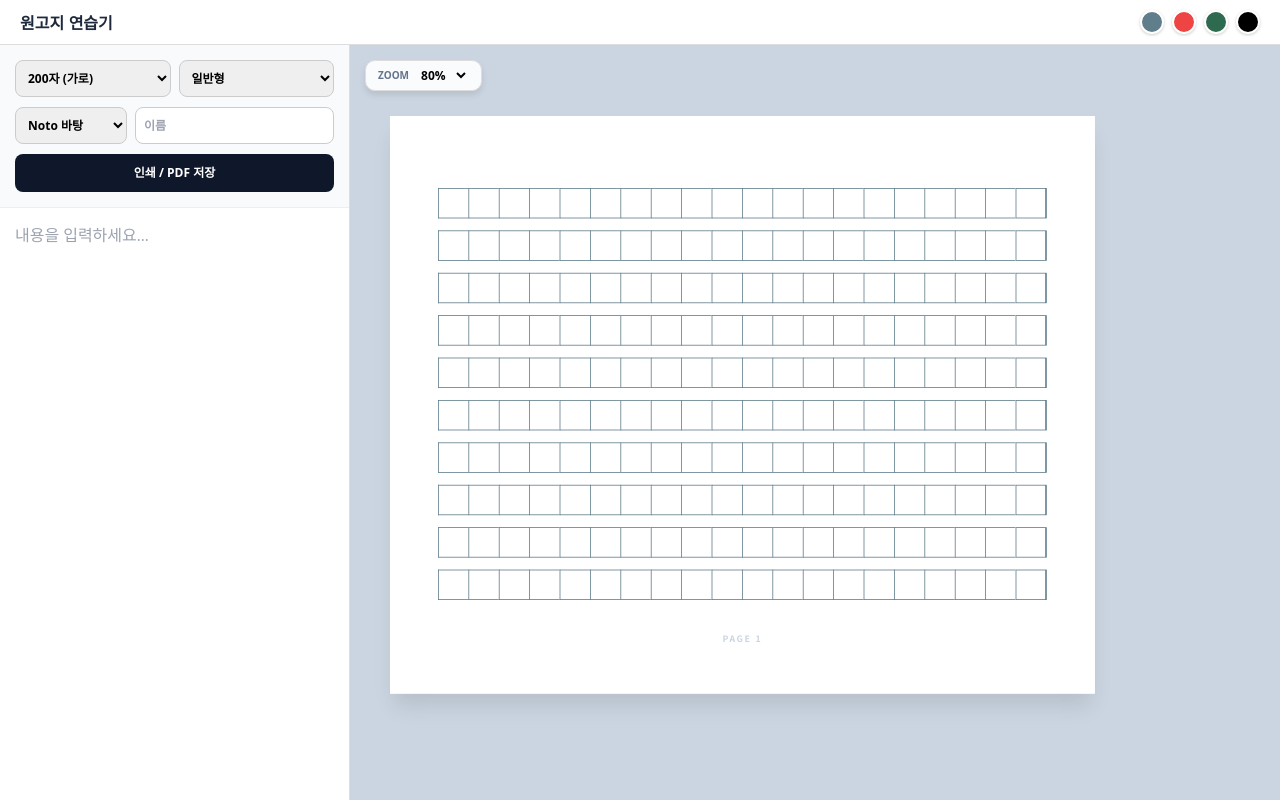
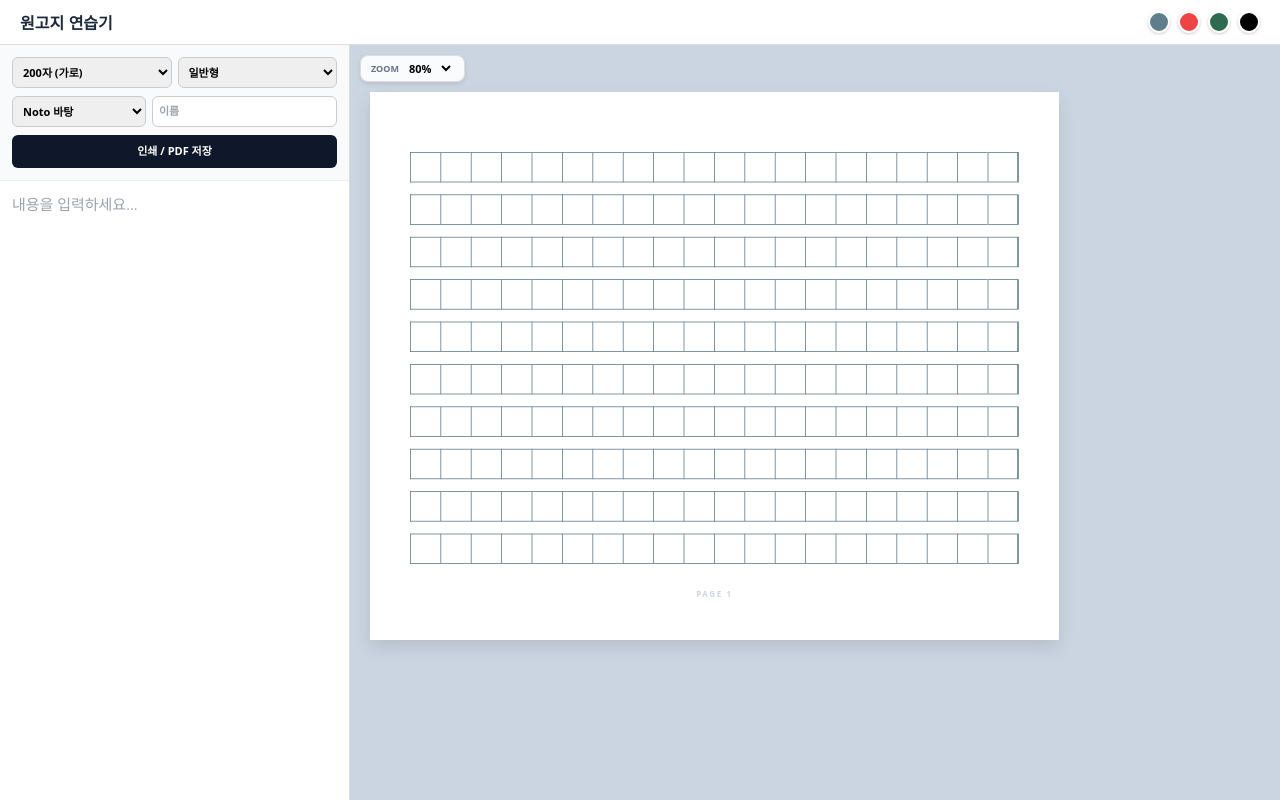
Before and after one commit to 02100korean/wongoji_s, a React (Create React App) app: page / in a window 1280 px wide. Built offline with nearby package versions, Linux system fonts and the light colour scheme.

Commit message:
App.js 업데이트

```diff
--- a/src/App.js
+++ b/src/App.js
@@ -6,7 +6,6 @@ const App = () => {
   const [gridType, setGridType] = useState('200');
   const [viewMode, setViewMode] = useState('traditional');
   const [lineColor, setLineColor] = useState('#607d8b');
-  // 기본 폰트를 Noto Serif KR(바탕)로 설정
   const [fontFamily, setFontFamily] = useState("'Noto Serif KR', serif");
   const [zoom, setZoom] = useState(0.8);
 
@@ -55,7 +54,7 @@ const App = () => {
         borderRight: (isLastCol || isGridMode) ? `1.2px solid ${lineColor}` : 'none',
         display: 'flex', alignItems: 'center', justifyContent: 'center',
         fontSize: '22px', backgroundColor: 'white', boxSizing: 'border-box',
-        fontFamily: fontFamily // 선택된 Noto 폰트 적용
+        fontFamily: fontFamily
     };
     if (!cellData || cellData.type === 'empty') return <div key={key} style={cellStyle}></div>;
     if (cellData.type === 'pair') {
@@ -71,20 +70,50 @@ const App = () => {
 
   return (
     <div className={`app-root ${gridType === '200' ? 'p-landscape' : 'p-portrait'}`} style={{ display: 'flex', flexDirection: 'column', height: '100vh', backgroundColor: '#e2e8f0', overflow: 'hidden' }}>
-      {/* Google Fonts 로드 */}
       <style>{`
         @import url('https://fonts.googleapis.com/css2?family=Noto+Sans+KR:wght@400;700&family=Noto+Serif+KR:wght@400;700&display=swap');
 
-        .manuscript-main::-webkit-scrollbar { width: 12px; height: 12px; }
+        /* 스크롤바 설정 */
+        .manuscript-main::-webkit-scrollbar { width: 10px; height: 10px; }
         .manuscript-main::-webkit-scrollbar-track { background: #cbd5e1; }
-        .manuscript-main::-webkit-scrollbar-thumb { background: #475569; border-radius: 6px; border: 3px solid #cbd5e1; }
+        .manuscript-main::-webkit-scrollbar-thumb { background: #475569; border-radius: 6px; border: 2px solid #cbd5e1; }
 
         main { touch-action: pan-x pan-y; }
+
+        /* 반응형 레이아웃 핵심 */
+        .main-container {
+          display: flex;
+          flex: 1;
+          flex-direction: row; /* 기본 데스크탑: 가로 배열 */
+          overflow: hidden;
+        }
+
+        .sidebar {
+          width: 350px;
+          background-color: white;
+          border-right: 1px solid #ddd;
+          display: flex;
+          flex-direction: column;
+          height: 100%;
+          z-index: 30;
+        }
+
+        @media (max-width: 768px) {
+          .main-container {
+            flex-direction: column; /* 모바일: 세로 배열 */
+          }
+          .sidebar {
+            width: 100%;
+            height: 40%; /* 모바일에서 입력창 높이 조절 */
+            border-right: none;
+            border-bottom: 1px solid #ddd;
+          }
+        }
 
         @media print {
           .no-print { display: none !important; }
           body, html { margin: 0 !important; background: white !important; overflow: visible !important; }
-          .app-root, main { display: block !important; overflow: visible !important; height: auto !important; width: 100% !important; background: white !important; }
+          .app-root, .main-container, main { display: block !important; overflow: visible !important; height: auto !important; width: 100% !important; background: white !important; }
           div[style*="transform"] { transform: scale(1) !important; }
           .p-landscape { @page { size: auto; margin: 10mm; } }
           .p-portrait { @page { size: auto; margin: 10mm; } }
@@ -97,59 +126,61 @@ const App = () => {
         <div style={{ fontWeight: '900', color: '#1e293b', fontFamily: "'Noto Sans KR', sans-serif" }}>원고지 연습기</div>
         <div style={{ display: 'flex', gap: '8px' }}>
           {['#607d8b', '#ef4444', '#2d6a4f', '#000000'].map(c => (
-            <button key={c} onClick={() => setLineColor(c)} style={{ width: '24px', height: '24px', borderRadius: '50%', border: '2px solid white', boxShadow: '0 1px 3px rgba(0,0,0,0.2)', cursor: 'pointer', backgroundColor: c }} />
+            <button key={c} onClick={() => setLineColor(c)} style={{ width: '22px', height: '22px', borderRadius: '50%', border: '2px solid white', boxShadow: '0 1px 3px rgba(0,0,0,0.2)', cursor: 'pointer', backgroundColor: c }} />
           ))}
         </div>
       </header>
 
-      <div style={{ flex: 1, display: 'flex', flexDirection: 'row', overflow: 'hidden' }}>
-        {/* 사이드바 */}
-        <aside className="no-print" style={{ width: '350px', backgroundColor: 'white', borderRight: '1px solid #ddd', display: 'flex', flexDirection: 'column', height: '100%' }}>
-          <div style={{ padding: '15px', backgroundColor: '#f8fafc', borderBottom: '1px solid #eee', display: 'flex', flexDirection: 'column', gap: '10px' }}>
-            <div style={{ display: 'grid', gridTemplateColumns: '1fr 1fr', gap: '8px' }}>
-              <select value={gridType} onChange={e => setGridType(e.target.value)} style={{ padding: '8px', borderRadius: '8px', border: '1px solid #ccc', fontSize: '12px', fontWeight: 'bold' }}>
+      <div className="main-container">
+        {/* 사이드바 (입력창) */}
+        <aside className="sidebar no-print">
+          <div style={{ padding: '12px', backgroundColor: '#f8fafc', borderBottom: '1px solid #eee', display: 'flex', flexDirection: 'column', gap: '8px' }}>
+            <div style={{ display: 'grid', gridTemplateColumns: '1fr 1fr', gap: '6px' }}>
+              <select value={gridType} onChange={e => setGridType(e.target.value)} style={{ padding: '6px', borderRadius: '6px', border: '1px solid #ccc', fontSize: '11px', fontWeight: 'bold' }}>
                 <option value="200">200자 (가로)</option>
                 <option value="400">400자 (세로)</option>
               </select>
-              <select value={viewMode} onChange={e => setViewMode(e.target.value)} style={{ padding: '8px', borderRadius: '8px', border: '1px solid #ccc', fontSize: '12px', fontWeight: 'bold' }}>
+              <select value={viewMode} onChange={e => setViewMode(e.target.value)} style={{ padding: '6px', borderRadius: '6px', border: '1px solid #ccc', fontSize: '11px', fontWeight: 'bold' }}>
                 <option value="traditional">일반형</option>
                 <option value="feedback">피드백용</option>
                 <option value="grid">격자형</option>
               </select>
             </div>
-            <div style={{ display: 'flex', gap: '8px' }}>
+            <div style={{ display: 'flex', gap: '6px' }}>
               <select
                 value={fontFamily}
                 onChange={e => setFontFamily(e.target.value)}
-                style={{ padding: '8px', borderRadius: '8px', border: '1px solid #ccc', fontSize: '12px', fontWeight: 'bold', width: '45%' }}
+                style={{ padding: '6px', borderRadius: '6px', border: '1px solid #ccc', fontSize: '11px', fontWeight: 'bold', width: '45%' }}
               >
                 <option value="'Noto Serif KR', serif">Noto 바탕</option>
                 <option value="'Noto Sans KR', sans-serif">Noto 고딕</option>
               </select>
-              <input type="text" value={studentName} onChange={e => setStudentName(e.target.value)} placeholder="이름" style={{ flex: 1, padding: '8px', borderRadius: '8px', border: '1px solid #ccc', fontSize: '12px', fontWeight: 'bold' }} />
+              <input type="text" value={studentName} onChange={e => setStudentName(e.target.value)} placeholder="이름" style={{ flex: 1, padding: '6px', borderRadius: '6px', border: '1px solid #ccc', fontSize: '11px', fontWeight: 'bold' }} />
             </div>
-            <button onClick={() => window.print()} style={{ backgroundColor: '#0f172a', color: 'white', padding: '10px', borderRadius: '8px', fontSize: '12px', fontWeight: 'bold', border: 'none', cursor: 'pointer' }}>인쇄 / PDF 저장</button>
+            <button onClick={() => window.print()} style={{ backgroundColor: '#0f172a', color: 'white', padding: '8px', borderRadius: '6px', fontSize: '11px', fontWeight: 'bold', border: 'none', cursor: 'pointer' }}>인쇄 / PDF 저장</button>
           </div>
           <textarea
             value={content}
             onChange={e => setContent(e.target.value)}
-            style={{ flex: 1, padding: '15px', border: 'none', outline: 'none', resize: 'none', fontSize: '16px', lineHeight: '1.6', fontFamily }}
+            style={{ flex: 1, padding: '12px', border: 'none', outline: 'none', resize: 'none', fontSize: '15px', lineHeight: '1.6', fontFamily }}
             placeholder="내용을 입력하세요..."
           />
         </aside>
 
         {/* 원고지 영역 */}
         <main className="manuscript-main" style={{ flex: 1, overflow: 'auto', position: 'relative', backgroundColor: '#cbd5e1' }}>
-          <div className="no-print" style={{ position: 'sticky', top: '15px', left: '15px', zIndex: 50, backgroundColor: 'rgba(255,255,255,0.9)', padding: '5px 12px', borderRadius: '10px', boxShadow: '0 4px 6px rgba(0,0,0,0.1)', display: 'flex', alignItems: 'center', gap: '8px', width: 'fit-content', border: '1px solid #ddd' }}>
-            <span style={{ fontSize: '10px', fontWeight: '800', color: '#64748b' }}>ZOOM</span>
-            <select value={zoom} onChange={e => setZoom(parseFloat(e.target.value))} style={{ border: 'none', backgroundColor: 'transparent', fontSize: '12px', fontWeight: '900', cursor: 'pointer' }}>
+          {/* 줌 컨트롤 (왼쪽 상단 고정) */}
+          <div className="no-print" style={{ position: 'sticky', top: '10px', left: '10px', zIndex: 50, backgroundColor: 'rgba(255,255,255,0.9)', padding: '4px 10px', borderRadius: '8px', boxShadow: '0 2px 4px rgba(0,0,0,0.1)', display: 'flex', alignItems: 'center', gap: '6px', width: 'fit-content', border: '1px solid #ddd' }}>
+            <span style={{ fontSize: '9px', fontWeight: '800', color: '#64748b' }}>ZOOM</span>
+            <select value={zoom} onChange={e => setZoom(parseFloat(e.target.value))} style={{ border: 'none', backgroundColor: 'transparent', fontSize: '11px', fontWeight: '900', cursor: 'pointer' }}>
               {[0.3, 0.4, 0.5, 0.6, 0.7, 0.8, 0.9, 1.0].map(v => (
                 <option key={v} value={v}>{Math.round(v * 100)}%</option>
               ))}
             </select>
           </div>
 
-          <div style={{ display: 'inline-block', minWidth: '100%', minHeight: '100%', padding: '40px' }}>
+          {/* 원고지 배치 (상하좌우 스크롤 가능) */}
+          <div style={{ display: 'inline-block', minWidth: '100%', padding: '20px' }}>
             <div style={{ transform: `scale(${zoom})`, transformOrigin: 'top left', transition: 'transform 0.15s ease' }}>
                 <ManuscriptContainer text={content} gridType={gridType} viewMode={viewMode} lineColor={lineColor} name={studentName} fontFamily={fontFamily} processToCells={processToCells} renderCell={renderCell} />
             </div>
@@ -169,12 +200,12 @@ const ManuscriptContainer = ({ text, gridType, viewMode, lineColor, name, fontFa
     const rowGap = viewMode === 'feedback' ? '30px' : viewMode === 'traditional' ? '15px' : '0px';
 
     return (
-      <div style={{ display: 'inline-flex', flexDirection: 'column', alignItems: 'center', backgroundColor: 'white', boxShadow: '0 20px 25px -5px rgba(0,0,0,0.1)' }}>
+      <div style={{ display: 'inline-flex', flexDirection: 'column', alignItems: 'center', backgroundColor: 'white', boxShadow: '0 10px 20px rgba(0,0,0,0.1)' }}>
         {Array.from({ length: pageCount }).map((_, p) => (
           <div key={p} className="page-unit" style={{ display: 'flex', flexDirection: 'column', alignItems: 'center' }}>
-            <div style={{ backgroundColor: 'white', display: 'flex', flexDirection: 'column', alignItems: 'center', padding: '60px', width: 'max-content' }}>
-              <div style={{ width: '100%', display: 'flex', justifyContent: 'end', marginBottom: '30px' }}>
-                {p === 0 && name && <div style={{ borderBottom: '2px solid black', padding: '0 30px 5px 30px', fontSize: '18px', fontWeight: 'bold', fontFamily }}>이름: {name}</div>}
+            <div style={{ backgroundColor: 'white', display: 'flex', flexDirection: 'column', alignItems: 'center', padding: '50px', width: 'max-content' }}>
+              <div style={{ width: '100%', display: 'flex', justifyContent: 'end', marginBottom: '25px' }}>
+                {p === 0 && name && <div style={{ borderBottom: '2px solid black', padding: '0 25px 5px 25px', fontSize: '18px', fontWeight: 'bold', fontFamily }}>이름: {name}</div>}
               </div>
               <div style={{ display: 'flex', flexDirection: 'column', gap: rowGap }}>
                 {Array.from({ length: rows }).map((_, r) => (
@@ -183,8 +214,8 @@ const ManuscriptContainer = ({ text, gridType, viewMode, lineColor, name, fontFa
                   </div>
                 ))}
               </div>
-              <div className="no-print" style={{ marginTop: '40px', fontSize: '11px', color: '#cbd5e1', fontWeight: 'bold', letterSpacing: '2px', fontFamily: "'Noto Sans KR', sans-serif" }}>PAGE {p + 1}</div>
-              {p < pageCount - 1 && <div className="no-print" style={{ width: '100%', borderBottom: '2px dotted #eee', margin: '80px 0' }}></div>}
+              <div className="no-print" style={{ marginTop: '30px', fontSize: '10px', color: '#cbd5e1', fontWeight: 'bold', letterSpacing: '2px' }}>PAGE {p + 1}</div>
+              {p < pageCount - 1 && <div className="no-print" style={{ width: '100%', borderBottom: '2px dotted #eee', margin: '60px 0' }}></div>}
             </div>
           </div>
         ))}
```
